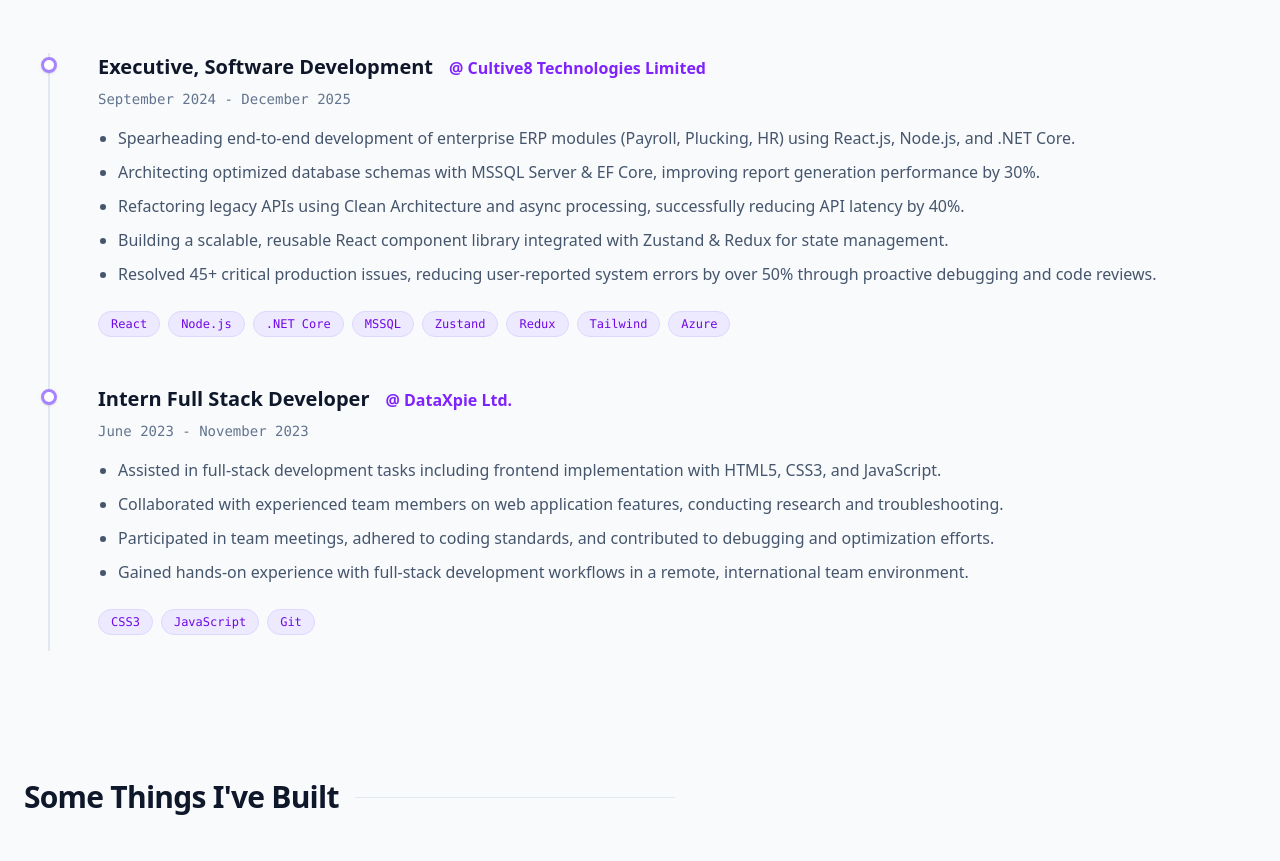
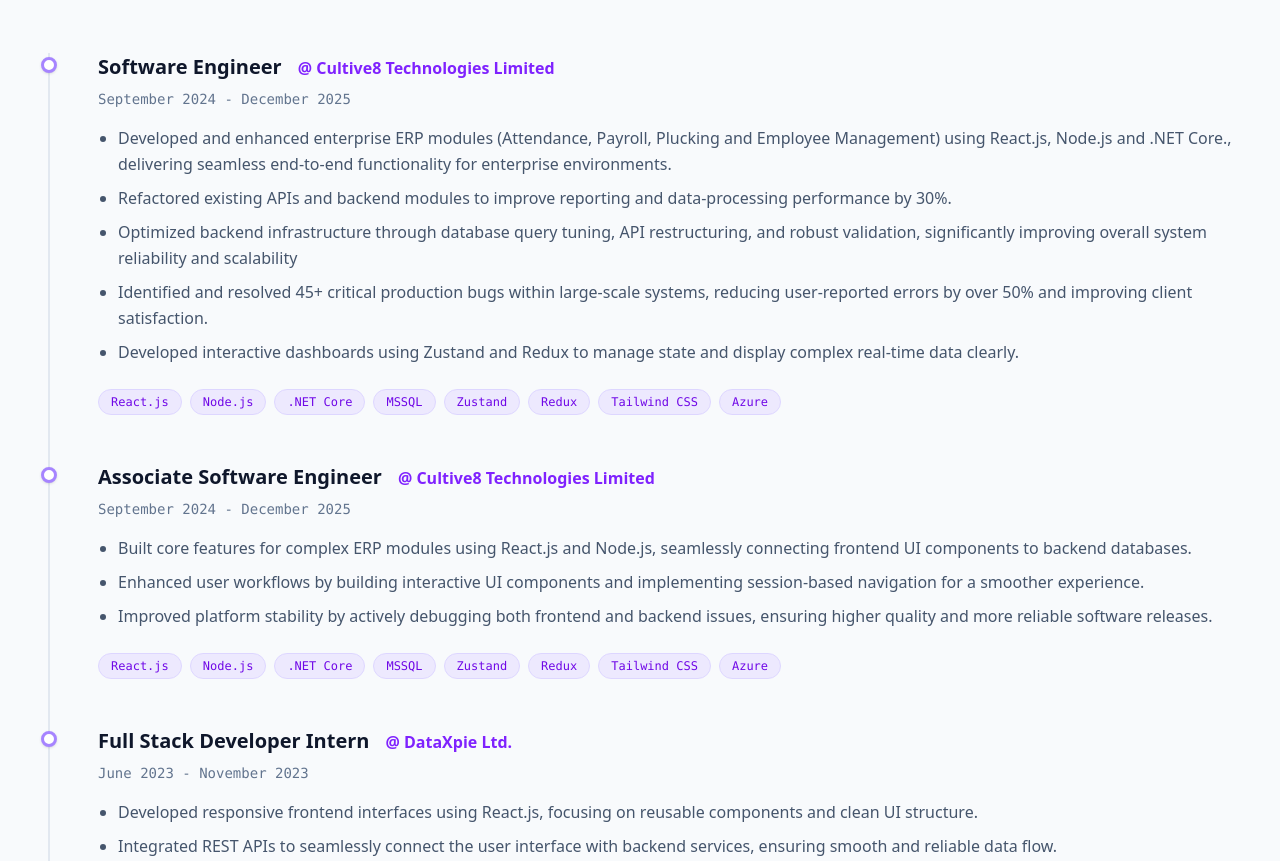
Before and after one commit to ysncodex/Yeasin-Portfolio, a Next.js app: page / in a window 1280 px wide. Shown: the part 1886-2747 px from the top of the page. Built offline with nearby package versions, Linux system fonts and the light colour scheme.

Commit message:
Refactor Portfolio.js: update project data

```diff
--- a/src/data/portfolio.js
+++ b/src/data/portfolio.js
@@ -61,29 +61,59 @@
 export const EXPERIENCE = [
   {
     id: 1,
-    role: 'Executive, Software Development',
+    role: 'Software Engineer',
     company: 'Cultive8 Technologies Limited',
     period: 'September 2024 - December 2025',
-    tech: ['React', 'Node.js', '.NET Core', 'MSSQL', 'Zustand', 'Redux', 'Tailwind', 'Azure'],
+    tech: [
+      'React.js',
+      'Node.js',
+      '.NET Core',
+      'MSSQL',
+      'Zustand',
+      'Redux',
+      'Tailwind CSS',
+      'Azure',
+    ],
     description: [
-      'Spearheading end-to-end development of enterprise ERP modules (Payroll, Plucking, HR) using React.js, Node.js, and .NET Core.',
-      'Architecting optimized database schemas with MSSQL Server & EF Core, improving report generation performance by 30%.',
-      'Refactoring legacy APIs using Clean Architecture and async processing, successfully reducing API latency by 40%.',
-      'Building a scalable, reusable React component library integrated with Zustand & Redux for state management.',
-      'Resolved 45+ critical production issues, reducing user-reported system errors by over 50% through proactive debugging and code reviews.',
+      'Developed and enhanced enterprise ERP modules (Attendance, Payroll, Plucking and Employee Management) using React.js, Node.js and .NET Core., delivering seamless end-to-end functionality for enterprise environments.',
+      'Refactored existing APIs and backend modules to improve reporting and data-processing performance by 30%.',
+      'Optimized backend infrastructure through database query tuning, API restructuring, and robust validation, significantly improving overall system reliability and scalability',
+      'Identified and resolved 45+ critical production bugs within large-scale systems, reducing user-reported errors by over 50% and improving client satisfaction.',
+      'Developed interactive dashboards using Zustand and Redux to manage state and display complex real-time data clearly.',
     ],
   },
   {
     id: 2,
-    role: 'Intern Full Stack Developer',
+    role: 'Associate Software Engineer',
+    company: 'Cultive8 Technologies Limited',
+    period: 'September 2024 - December 2025',
+    tech: [
+      'React.js',
+      'Node.js',
+      '.NET Core',
+      'MSSQL',
+      'Zustand',
+      'Redux',
+      'Tailwind CSS',
+      'Azure',
+    ],
+    description: [
+      'Built core features for complex ERP modules using React.js and Node.js, seamlessly connecting frontend UI components to backend databases.',
+      'Enhanced user workflows by building interactive UI components and implementing session-based navigation for a smoother experience.',
+      'Improved platform stability by actively debugging both frontend and backend issues, ensuring higher quality and more reliable software releases.',
+    ],
+  },
+  {
+    id: 3,
+    role: 'Full Stack Developer Intern',
     company: 'DataXpie Ltd.',
     period: 'June 2023 - November 2023',
-    tech: ['CSS3', 'JavaScript', 'Git'],
+    tech: ['React.js', 'Node.js', 'JavaScript', 'Tailwind CSS', 'Git'],
     description: [
-      'Assisted in full-stack development tasks including frontend implementation with HTML5, CSS3, and JavaScript.',
-      'Collaborated with experienced team members on web application features, conducting research and troubleshooting.',
-      'Participated in team meetings, adhered to coding standards, and contributed to debugging and optimization efforts.',
-      'Gained hands-on experience with full-stack development workflows in a remote, international team environment.',
+      'Developed responsive frontend interfaces using React.js, focusing on reusable components and clean UI structure.',
+      'Integrated REST APIs to seamlessly connect the user interface with backend services, ensuring smooth and reliable data flow.',
+      'Improved application performance and user experience through efficient state handling and component design.',
+      'Collaborated in a remote team using Git workflows to manage code, review updates, and deliver software efficiently.',
     ],
   },
 ];
```
